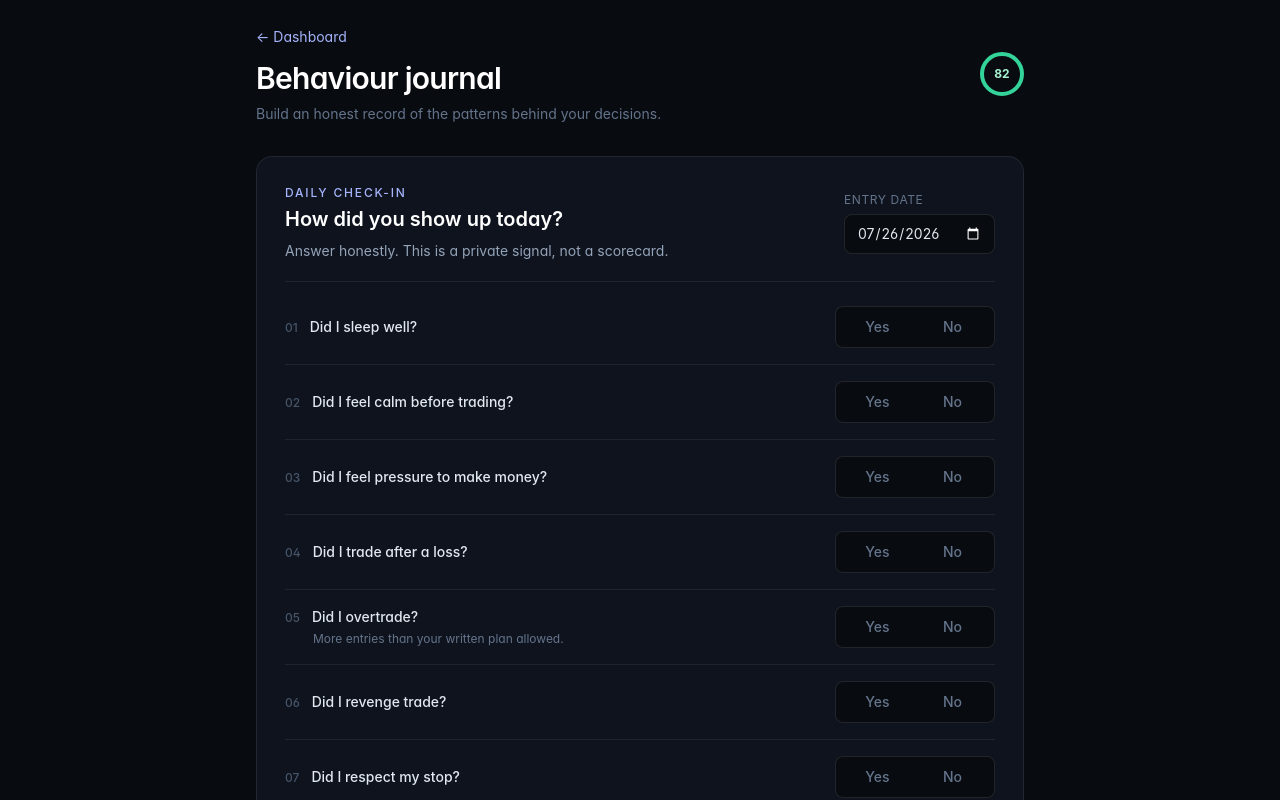
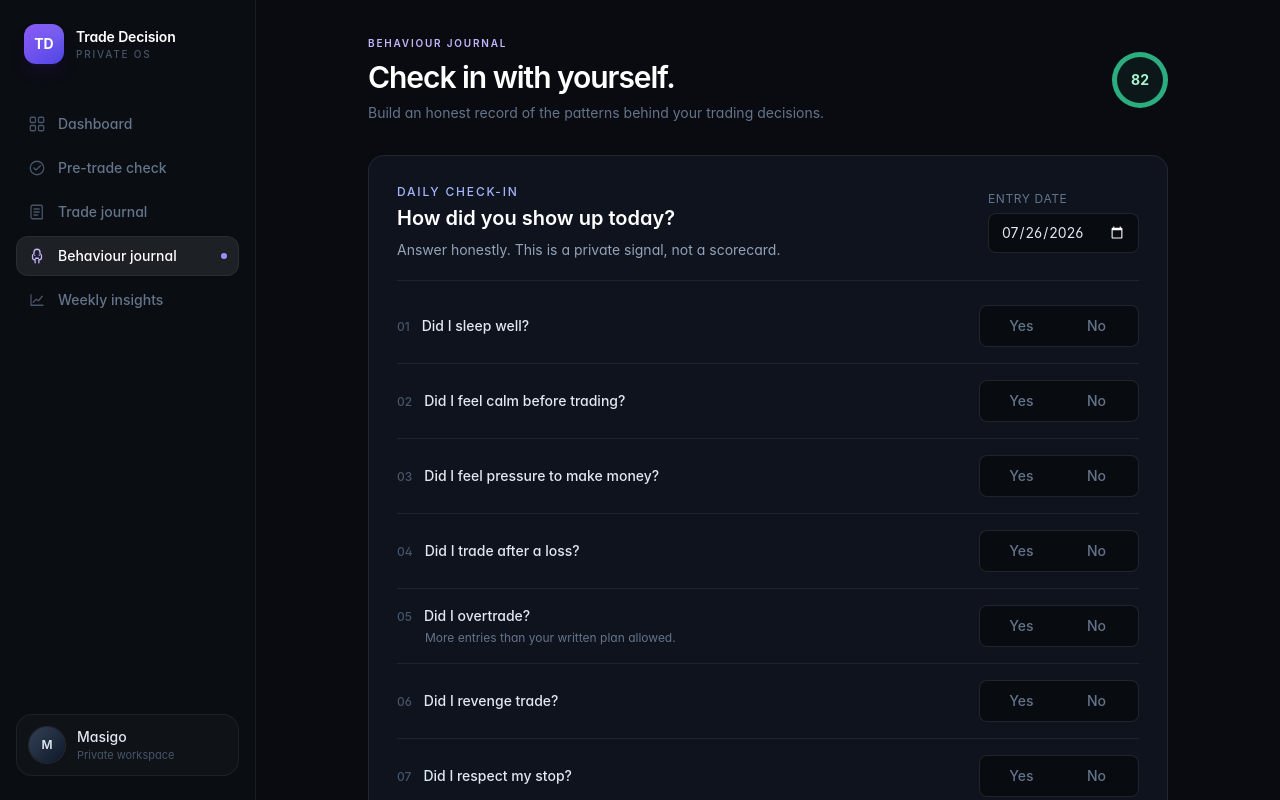
Before and after one commit to masigo-alt/trade-decision-os, a Next.js app: page /behaviour-journal in a window 1280 px wide. Shown: the top 800 px of the page. Built offline with nearby package versions, Linux system fonts and the light colour scheme.

Commit message:
style: modernise trading workspace

```diff
--- a/app/behaviour-journal/page.tsx
+++ b/app/behaviour-journal/page.tsx
@@ -1,20 +1,18 @@
-import Link from "next/link";
 import { BehaviourJournalForm } from "@/components/behaviour-journal-form";
+import { AppShell } from "@/components/app-shell";
 
 export default function BehaviourJournalPage() {
   return (
-    <main className="min-h-screen bg-[#080b10] px-5 py-6 text-slate-100 sm:px-8 lg:px-10">
-      <div className="mx-auto max-w-3xl">
+    <AppShell width="reading">
         <header className="mb-8 flex items-center justify-between">
           <div>
-            <Link href="/" className="text-sm text-indigo-300 transition hover:text-indigo-200">← Dashboard</Link>
-            <h1 className="mt-3 text-2xl font-semibold tracking-tight text-white sm:text-3xl">Behaviour journal</h1>
-            <p className="mt-2 text-sm text-slate-500">Build an honest record of the patterns behind your decisions.</p>
+            <p className="eyebrow text-violet-300">Behaviour journal</p>
+            <h1 className="mt-2 text-3xl font-semibold tracking-[-0.035em] text-white">Check in with yourself.</h1>
+            <p className="mt-2 text-sm text-slate-500">Build an honest record of the patterns behind your trading decisions.</p>
           </div>
-          <div className="grid h-11 w-11 place-items-center rounded-full border-4 border-emerald-400 text-xs font-bold text-emerald-200">82</div>
+          <div className="grid h-14 w-14 place-items-center rounded-full border-[5px] border-emerald-400/80 bg-emerald-400/[0.06] text-sm font-bold text-emerald-200">82</div>
         </header>
         <BehaviourJournalForm />
-      </div>
-    </main>
+    </AppShell>
   );
 }
```
